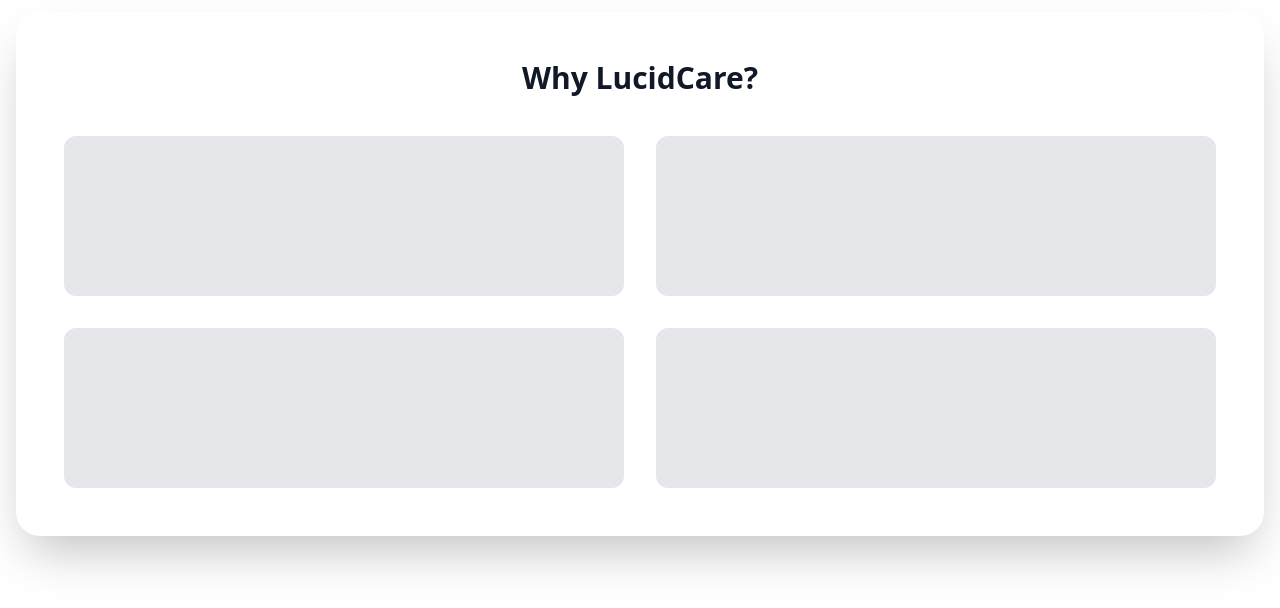
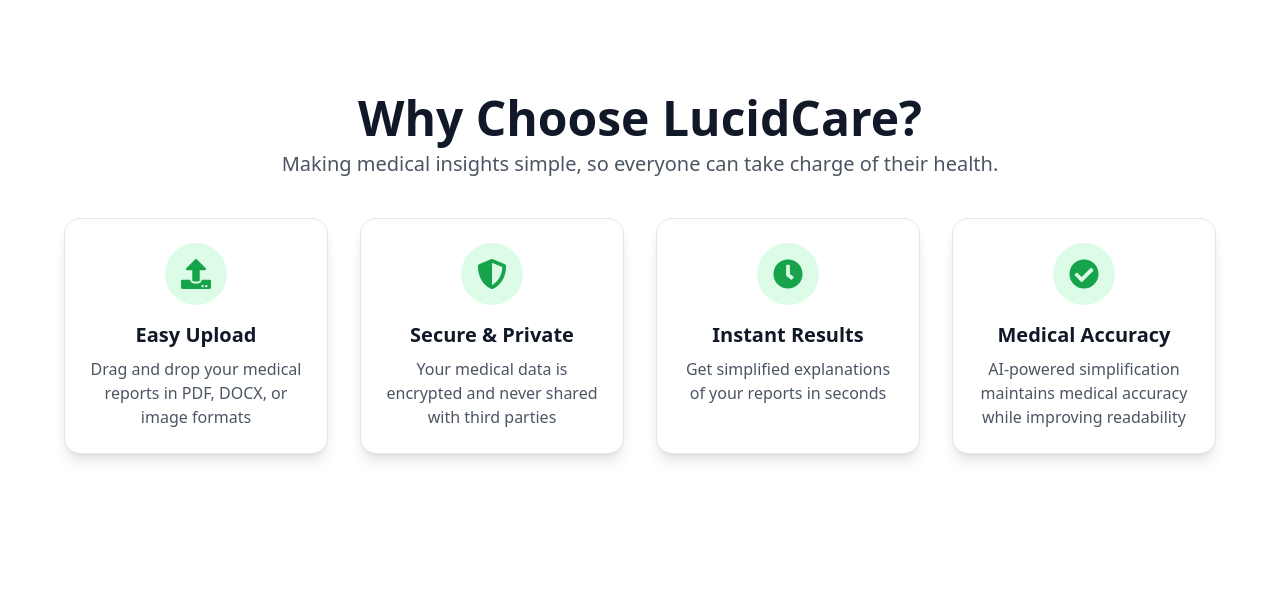
Before and after one commit to joelsmathewss/main_project, a React (Vite) app: page / in a window 1280 px wide. Shown: the part 1006-1614 px from the top of the page. Built offline with nearby package versions, Linux system fonts and the light colour scheme.

Commit message:
Update WhyLucidCare.jsx
Updated the cards,

```diff
--- a/src/components/WhyLucidCare.jsx
+++ b/src/components/WhyLucidCare.jsx
@@ -1,18 +1,61 @@
 import React from "react";
+import { FaUpload, FaShieldAlt, FaClock, FaCheckCircle } from "react-icons/fa";
 
 const WhyLucidCare = () => {
   return (
     <div className="min-h-screen flex items-center px-4">
       <div className="max-w-7xl mx-auto w-full">
-        <div className="bg-white rounded-3xl shadow-2xl p-10 md:p-12">
-          <h3 className="text-3xl font-bold text-center text-gray-900 mb-10">
-            Why LucidCare?
-          </h3>
-          <div className="grid grid-cols-1 sm:grid-cols-2 lg:grid-cols-2 gap-8">
-            <div className="bg-gray-200 h-40 rounded-xl"></div>
-            <div className="bg-gray-200 h-40 rounded-xl"></div>
-            <div className="bg-gray-200 h-40 rounded-xl"></div>
-            <div className="bg-gray-200 h-40 rounded-xl"></div>
+        <div className="rounded-3xl p-10 md:p-12">
+          <div className="text-center mb-10">
+            <h2 className="text-4xl md:text-5xl font-bold text-gray-900 mb-2">Why Choose LucidCare?</h2>
+            <p className="text-lg md:text-xl text-gray-600">
+              Making medical insights simple, so everyone can take charge of their health.
+            </p>
+          </div>
+          <div className="grid grid-cols-1 md:grid-cols-2 lg:grid-cols-4 gap-8">
+            {/* Easy Upload Card */}
+            <div className="bg-white border border-gray-200 rounded-2xl shadow-lg p-6 flex flex-col items-center text-center">
+              <div className="p-4 bg-green-100 rounded-full mb-4">
+                <FaUpload className="text-green-600 text-3xl" />
+              </div>
+              <h4 className="text-xl font-bold text-gray-900 mb-2">Easy Upload</h4>
+              <p className="text-gray-600">
+                Drag and drop your medical reports in PDF, DOCX, or image formats
+              </p>
+            </div>
+
+            {/* Secure & Private Card */}
+            <div className="bg-white border border-gray-200 rounded-2xl shadow-lg p-6 flex flex-col items-center text-center">
+              <div className="p-4 bg-green-100 rounded-full mb-4">
+                <FaShieldAlt className="text-green-600 text-3xl" />
+              </div>
+              <h4 className="text-xl font-bold text-gray-900 mb-2">Secure & Private</h4>
+              <p className="text-gray-600">
+                Your medical data is encrypted and never shared with third parties
+              </p>
+            </div>
+
+            {/* Instant Results Card */}
+            <div className="bg-white border border-gray-200 rounded-2xl shadow-lg p-6 flex flex-col items-center text-center">
+              <div className="p-4 bg-green-100 rounded-full mb-4">
+                <FaClock className="text-green-600 text-3xl" />
+              </div>
+              <h4 className="text-xl font-bold text-gray-900 mb-2">Instant Results</h4>
+              <p className="text-gray-600">
+                Get simplified explanations of your reports in seconds
+              </p>
+            </div>
+
+            {/* Medical Accuracy Card */}
+            <div className="bg-white border border-gray-200 rounded-2xl shadow-lg p-6 flex flex-col items-center text-center">
+              <div className="p-4 bg-green-100 rounded-full mb-4">
+                <FaCheckCircle className="text-green-600 text-3xl" />
+              </div>
+              <h4 className="text-xl font-bold text-gray-900 mb-2">Medical Accuracy</h4>
+              <p className="text-gray-600">
+                AI-powered simplification maintains medical accuracy while improving readability
+              </p>
+            </div>
           </div>
         </div>
       </div>
```
